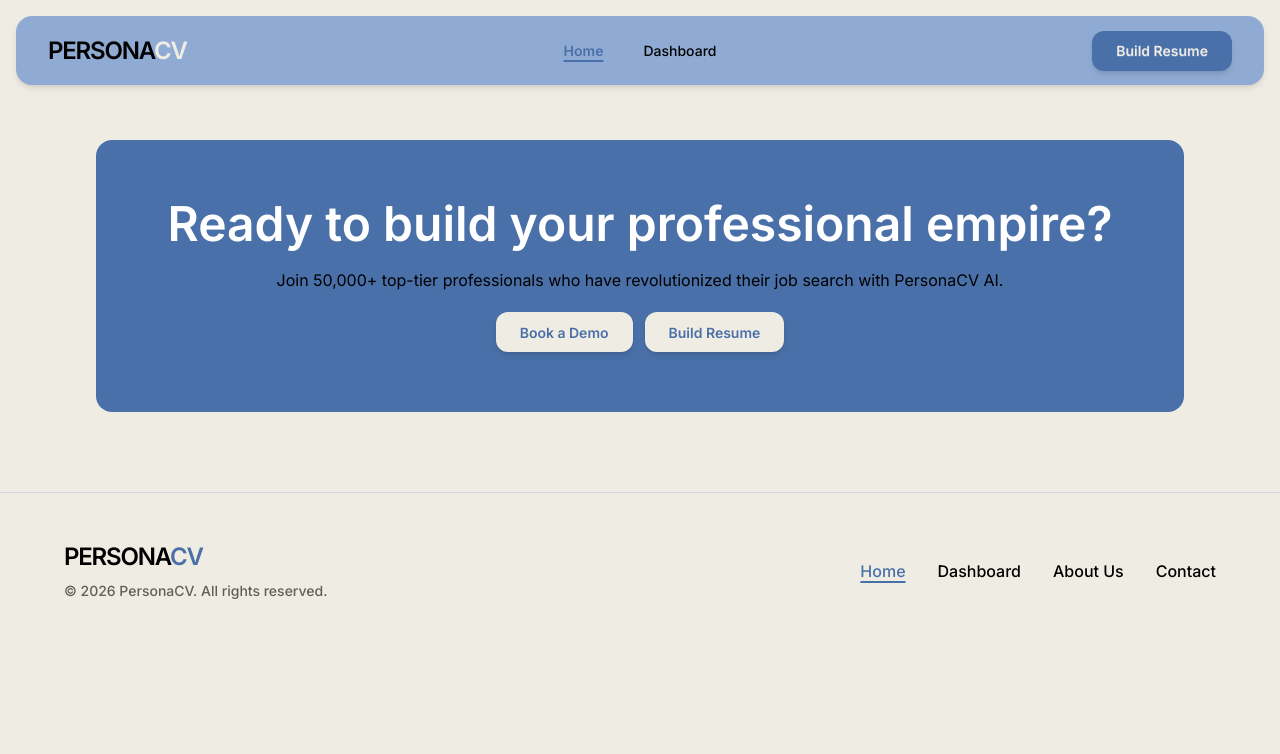
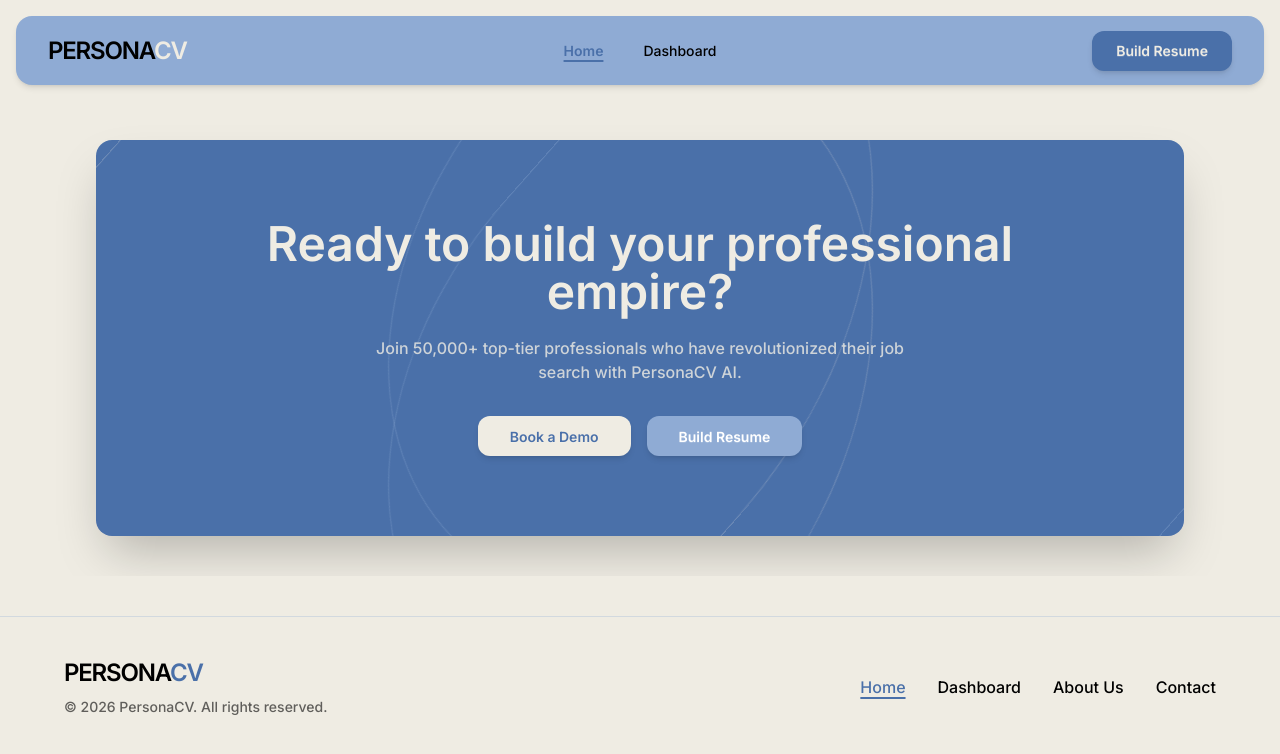
Before and after one commit to Taoshif1/Resume-Builder-Client, a React (Vite) app: page / in a window 1280 px wide. Shown: the top 754 px of the page. Built offline with nearby package versions, Linux system fonts and the light colour scheme.

Commit message:
add GSAP

```diff
--- a/package.json
+++ b/package.json
@@ -10,8 +10,10 @@
     "preview": "vite preview"
   },
   "dependencies": {
+    "@gsap/react": "^2.1.2",
     "@tailwindcss/vite": "^4.2.2",
     "axios": "^1.15.0",
+    "gsap": "^3.14.2",
     "react": "^19.2.4",
     "react-dom": "^19.2.4",
     "react-router": "^7.14.0",
--- a/src/components/Home/SocialProof.jsx
+++ b/src/components/Home/SocialProof.jsx
@@ -1,38 +1,65 @@
-import React from "react";
+import React, { useRef } from "react";
 import { Link } from "react-router";
+import { useGSAP } from "@gsap/react";
+import gsap from "gsap";
 
 const SocialProof = () => {
+  const containerRef = useRef();
+
+  useGSAP(() => {
+    gsap.to('.bg-line', {
+      rotation: 360,
+      duration: 15,
+      repeat: -1,
+      ease: 'none'
+    });
+    gsap.from('.content-card', {
+      y: 100,
+      opacity: 0,
+      duration: 1.2,
+      ease: 'power3.out'
+    });
+  }, { scope: containerRef });
+
   return (
-    <>
-      <div className="p-10">
-        <div className="bg-[#4A70A9] rounded-2xl p-15">
-          <h1 className="text-3xl font-bold lg:text-5xl">
+    <div ref={containerRef} className="p-10 relative overflow-hidden">
+      {/* মেইন কন্টেনার */}
+      <div className="content-card bg-[#4A70A9] rounded-2xl p-10 lg:p-20 shadow-2xl relative overflow-hidden text-center">
+        <div className="absolute inset-0 pointer-events-none">
+          <div className="bg-line absolute -top-1/2 -left-1/4 w-full h-[200%] border-[1px] border-[#EFECE3]/20 rounded-[40%]"></div>
+          <div className="bg-line absolute -bottom-1/2 -right-1/4 w-full h-[200%] border-[1px] border-[#8FABD4]/30 rounded-[35%]"></div>
+        </div>
+        <div className="absolute inset-0 pointer-events-none">
+          <div className="bg-line absolute -top-1/5 -left-1/4 w-full h-[200%] border-[1px] border-[#EFECE3]/20 rounded-[40%]"></div>
+          <div className="bg-line absolute -bottom-1/5 -right-1/4 w-full h-[200%] border-[1px] border-[#8FABD4]/30 rounded-[35%]"></div>
+        </div>
+
+        <div className="relative z-10">
+          <h1 className="text-3xl font-bold lg:text-5xl text-[#EFECE3]">
             Ready to build your professional empire?
           </h1>
-          <p className="text-black my-5 font-md">
+          <p className="text-[#EFECE3]/80 my-5 font-medium max-w-xl mx-auto">
             Join 50,000+ top-tier professionals who have revolutionized their job
-search with PersonaCV AI.
+            search with PersonaCV AI.
           </p>
-          <div className="flex gap-3 justify-center items-center">
+
+          <div className="flex gap-4 justify-center items-center mt-8">
             <Link
               to="/dashboard"
-              style={{ backgroundColor: '#EFECE3' }}
-              className="btn btn-sm border-none text-[#4A70A9] rounded-xl px-6 lg:btn-md shadow-md hover:brightness-110 hover:scale-105 transition-all duration-300"
+              className="btn btn-sm lg:btn-md border-none bg-[#EFECE3] text-[#4A70A9] rounded-xl px-8 shadow-md hover:scale-105 transition-all"
             >
               Book a Demo
             </Link>
             <Link
               to="/dashboard"
-              style={{ backgroundColor: '#EFECE3' }}
-              className="btn btn-sm border-none text-[#4A70A9] rounded-xl px-6 lg:btn-md shadow-md hover:brightness-110 hover:scale-105 transition-all duration-300"
+              className="btn btn-sm lg:btn-md border-none bg-[#8FABD4] text-white rounded-xl px-8 shadow-md hover:scale-105 transition-all"
             >
               Build Resume
             </Link>
-
           </div>
         </div>
       </div>
-    </>
+    </div>
   );
 };
 
--- a/src/components/shared/Footer.jsx
+++ b/src/components/shared/Footer.jsx
@@ -8,7 +8,7 @@ const Footer = () => {
     }`;
 
   return (
-    <footer className="bg-[#EFECE3] border-t border-[#8FABD4]/30 py-12 px-6">
+    <footer className="bg-[#EFECE3] border-t border-[#8FABD4]/30 py-10 px-4">
       <div className="max-w-6xl mx-auto flex flex-col md:flex-row justify-between items-center gap-8">
 
         {/* Left Side: Logo & Copyright */}
```
Also changed, not shown: 1 other file (tests, documents, lock files or other folders).
